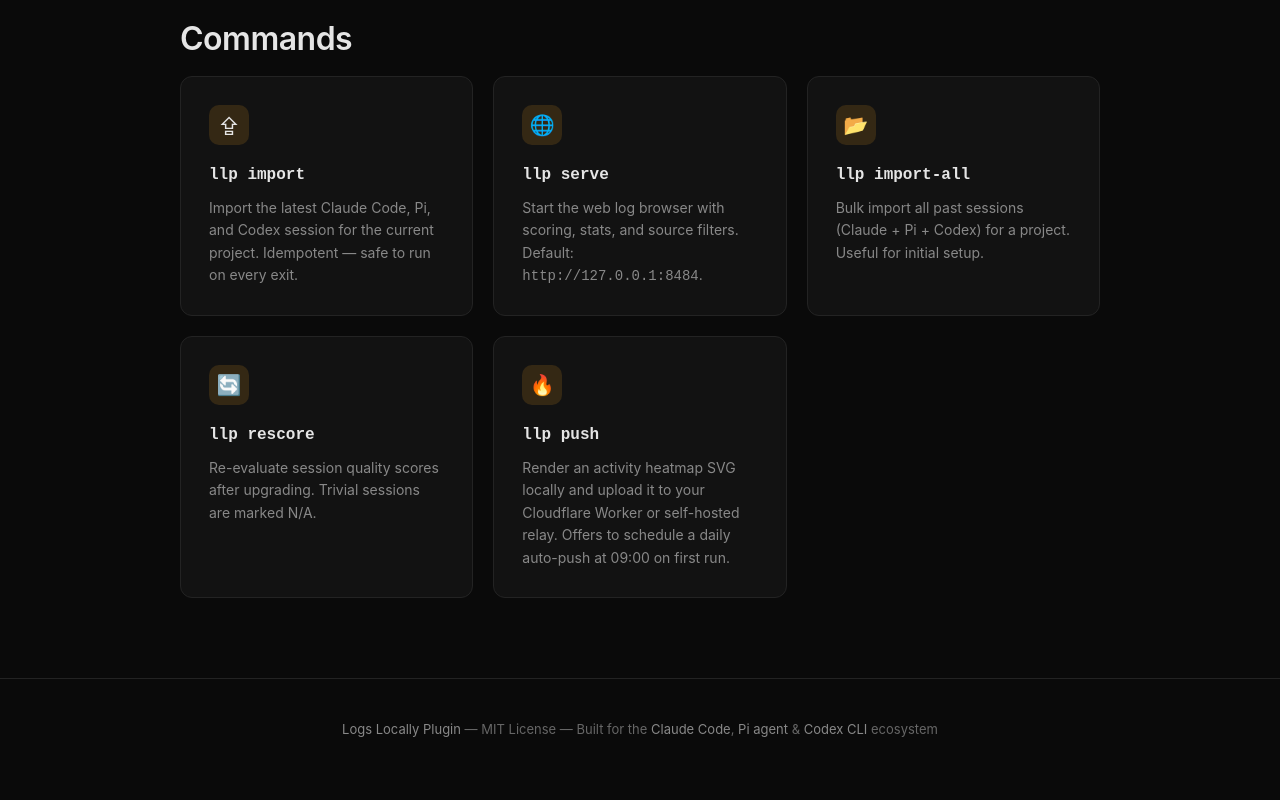
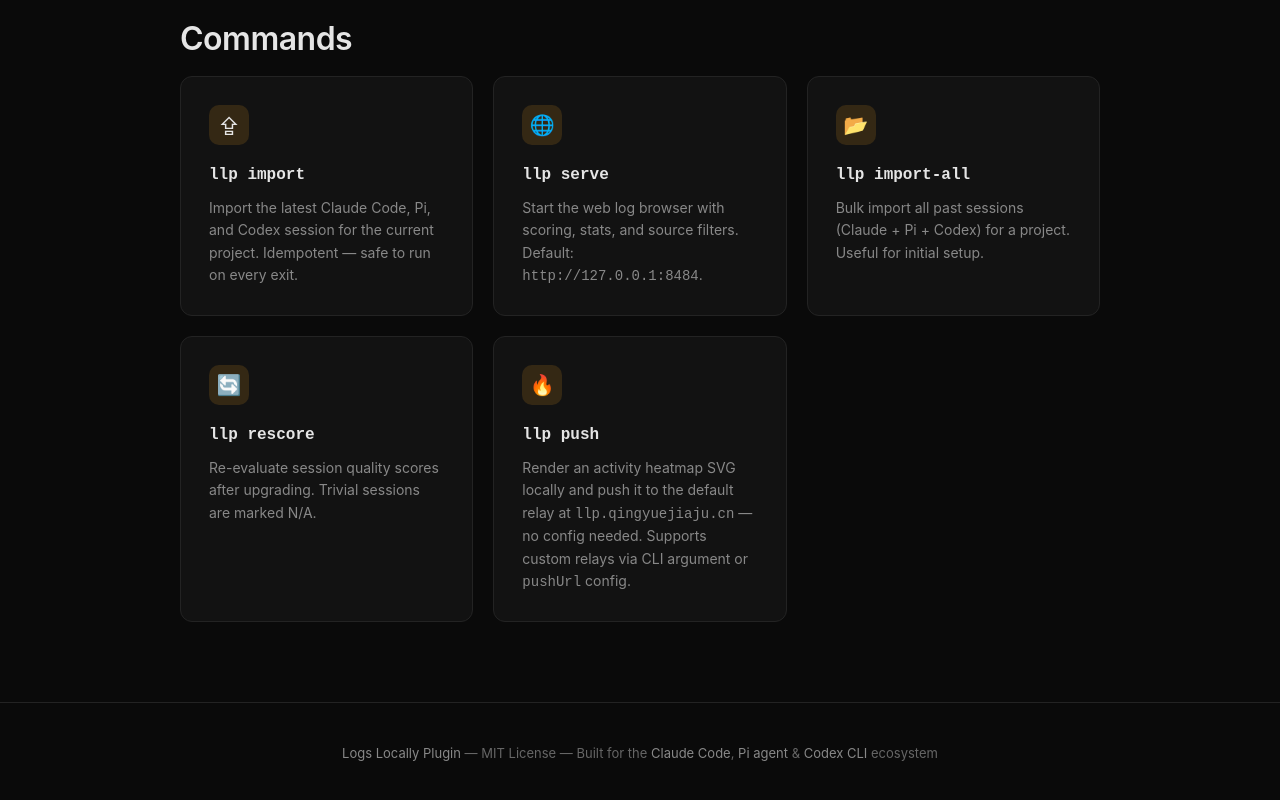
Before and after one commit to Laotree/logs-locally-plugin, a plain HTML site: page docs/index.html in a window 1280 px wide. Shown: the part 3849-4649 px from the top of the page. Drawn offline with Linux system fonts and the light colour scheme.

Commit message:
docs: update README, CHANGELOG, and docs for v0.8.0
- README: pushToken no longer required, default push URL is llp.qingyuejiaju.cn
- README: add docker compose example for self-hosted relay
- CHANGELOG: add v0.8.0 entry
- docs/index.html: mention default relay URL

```diff
--- a/docs/index.html
+++ b/docs/index.html
@@ -302,7 +302,7 @@
     <div class="feature">
       <div class="icon">&#128293;</div>
       <h3><code>llp push</code></h3>
-      <p>Render an activity heatmap SVG locally and upload it to your Cloudflare Worker or self-hosted relay. Offers to schedule a daily auto-push at 09:00 on first run.</p>
+      <p>Render an activity heatmap SVG locally and push it to the default relay at <code>llp.qingyuejiaju.cn</code> — no config needed. Supports custom relays via CLI argument or <code>pushUrl</code> config.</p>
     </div>
   </div>
 </section>
```
Also changed, not shown: CHANGELOG.md, README.md.
